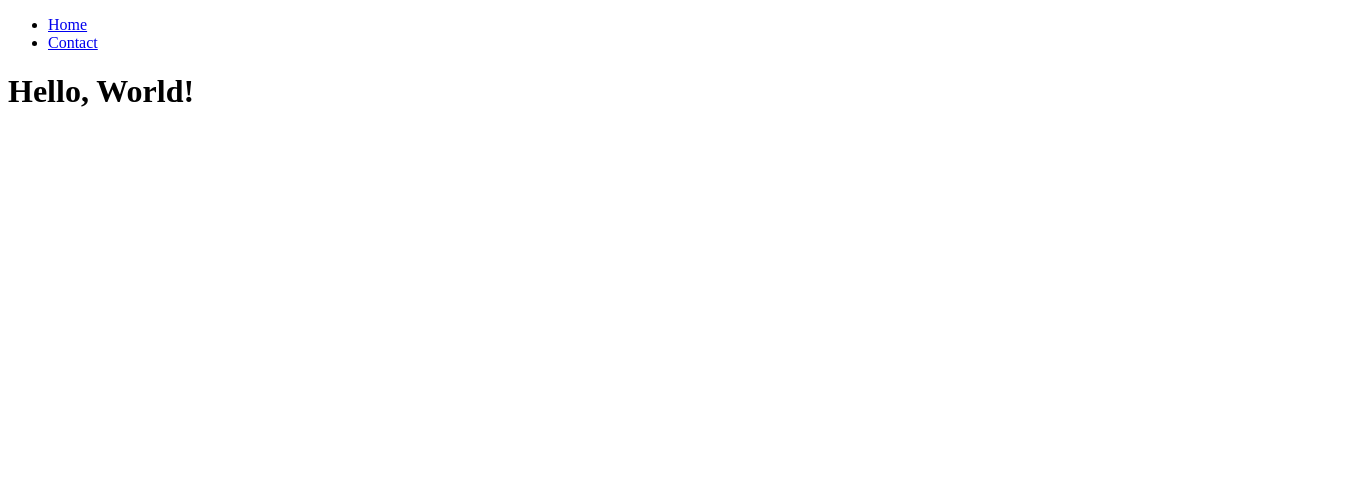
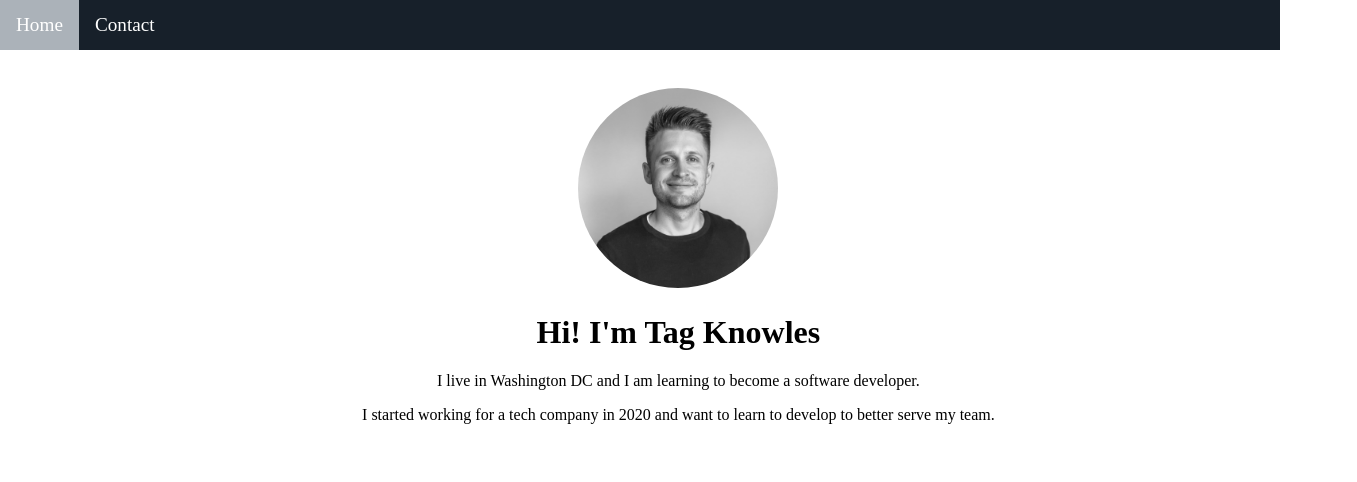
Before and after one commit to tagknow8/refactored-journey, a plain HTML site: page index.html in a window 1280 px wide. Shown: the whole page, 1357 px wide, since content can reach past the window. Drawn offline with Linux system fonts and the light colour scheme.

Commit message:
Close to being finished with project

```diff
--- a/index.html
+++ b/index.html
@@ -1,15 +1,25 @@
 <!DOCTYPE html>
-<html>
+<html lang="en">
     <head>
+        <meta charset="UTF-8">
+        <meta name="viewport" content="width=device-width, initial-scale=1.0">
         <title>Tag Knowles</title>
+        <link rel="stylesheet" href="style.css">
     </head>
     <body>
-        <nav>
-            <ul>
-                <li><a href="home.html">Home</a></li>
-                <li><a href="contact.html">Contact</a></li>
-            </ul>
-        </nav>
-        <h1>Hello, World!</h1>
+        <div class="topnav">
+            <nav>
+                <ul>
+                    <li><a class="active" href="index.html">Home</a></li>
+                    <li><a href="contact.html">Contact</a></li>
+                </ul>
+            </nav>
+        </div>
+        <div class="container">
+            <img src="/Headshot.jpeg" alt="Headshot" class="headshot-image">
+            <h1>Hi! I'm Tag Knowles</h1>
+            <p>I live in Washington DC and I am learning to become a software developer.</p>
+            <p>I started working for a tech company in 2020 and want to learn to develop to better serve my team.</p>
+        </div>
     </body>
 </html>
--- a/style.css
+++ b/style.css
@@ -0,0 +1,53 @@
+ul {
+    list-style-type: none;
+    margin: 0;
+    padding: 0;
+    position: fixed;
+    overflow: hidden;
+    background-color: #17202a;
+    top: 0;
+    left: 0;
+    right: 0;
+    width: 100%;
+}
+
+li {
+    float: left;
+}
+
+li a {
+    color: white;
+    display: block;
+    text-align: center;
+    padding: 14px 16px;
+    text-decoration: none;
+    font-size: 1.2rem;
+}
+
+li a:hover {
+    background-color: #273746;
+}
+
+li a.active {
+    color: white;
+    background-color: #abb2b9;
+
+}
+
+.container {
+    margin-top: 50px;
+    text-align: center;
+    width: 100%;
+    padding: 3%;
+}
+
+.headshot-image {
+    width: 200px;
+    height: 200px;
+    border-radius: 50%;
+}
+
+body, html {
+    margin: 0;
+    padding: 0;
+}
```
Also changed, not shown: contact.html (+12 -1 lines), home.html (deleted, +0 -17 lines), Headshot.jpeg (added).
